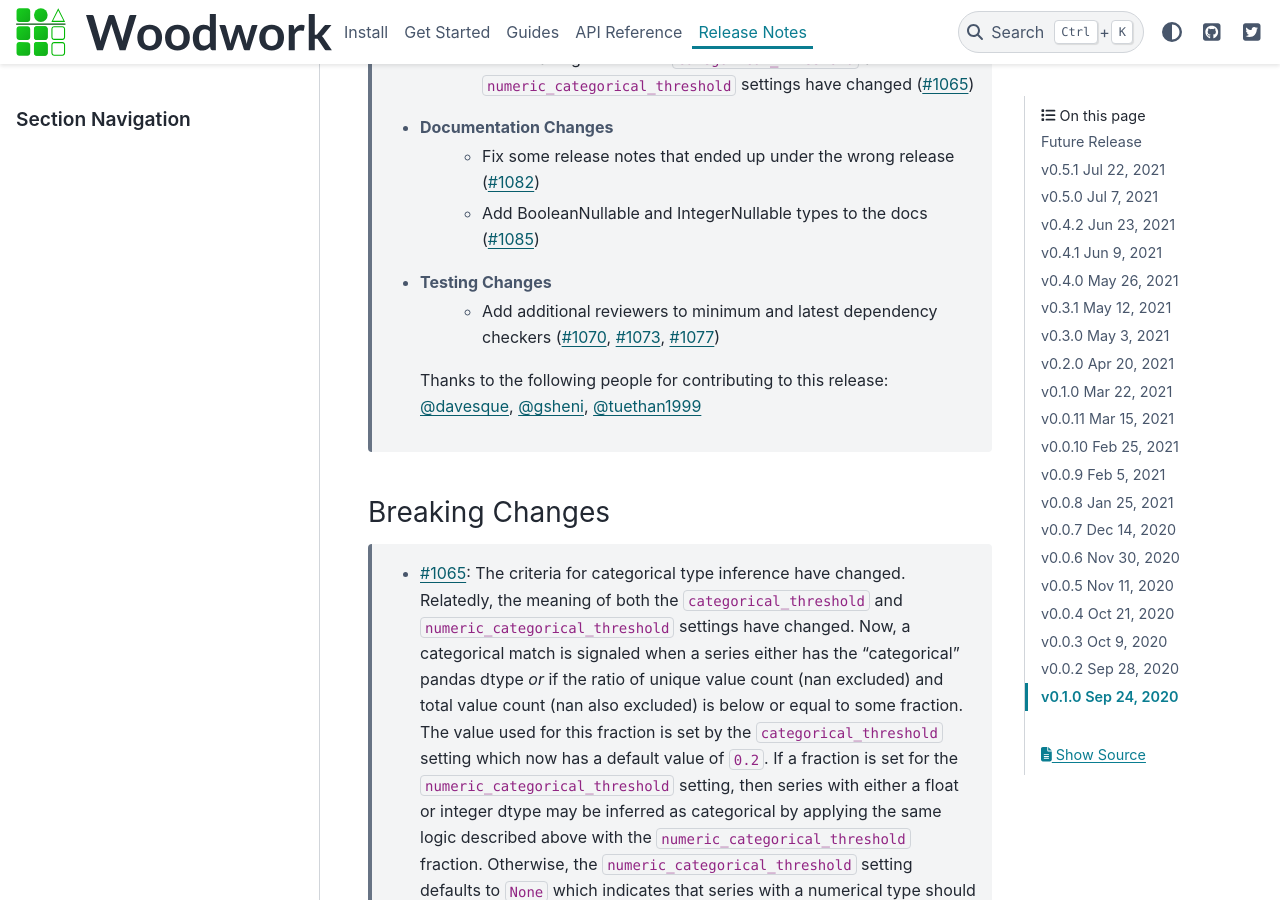
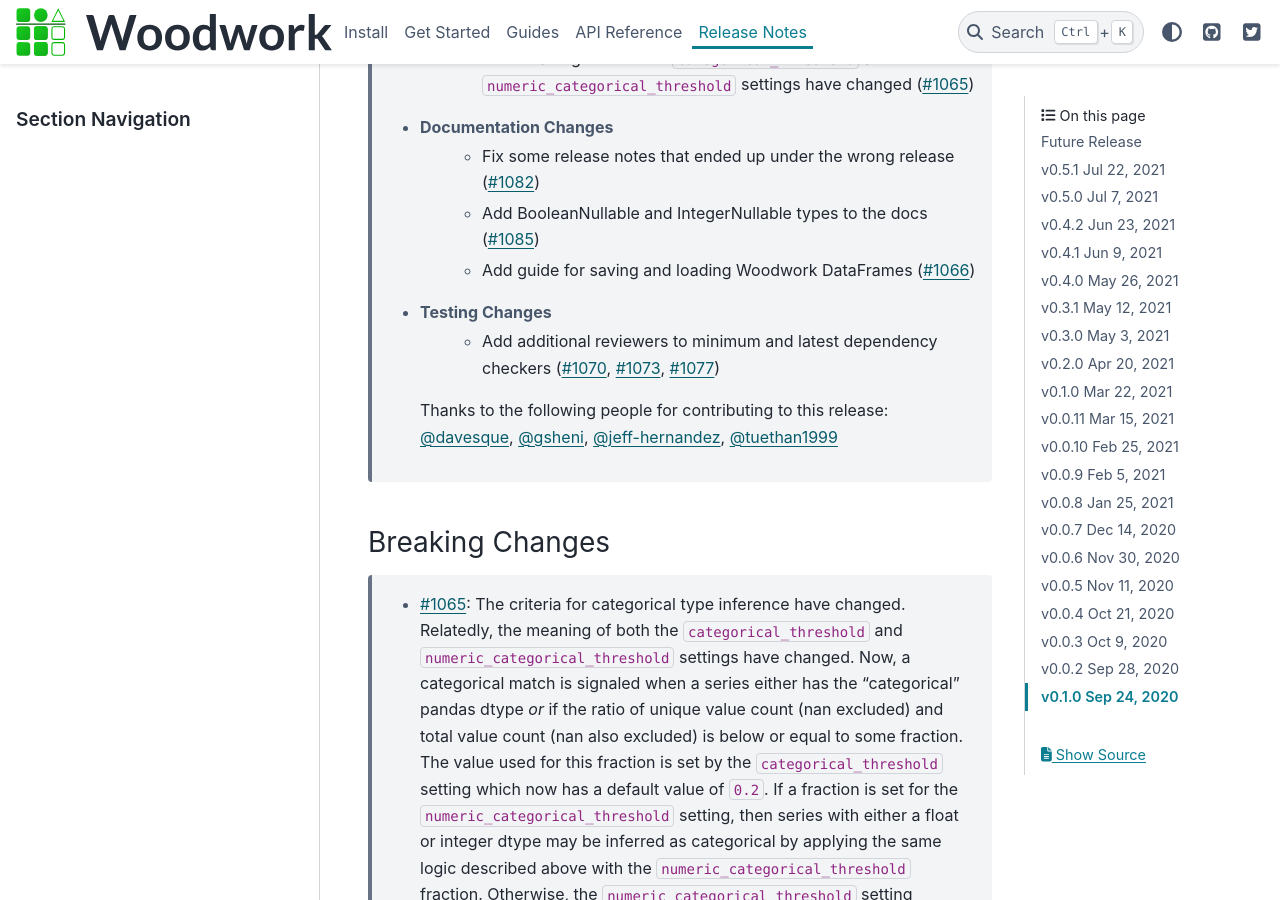
Before and after one commit to alteryx/woodwork, a Sphinx documentation site: the page built from docs/source/release_notes.rst, in a window 1280 px wide and 900 px high, scrolled down 382 px. Built offline with Sphinx 7.4.7 and the PyData theme 0.15.4, drawn with Linux system fonts in a browser that asks for light colours; comment, search, counter and statistics services are not loaded.

Commit message:
update release notes

```diff
--- a/docs/source/release_notes.rst
+++ b/docs/source/release_notes.rst
@@ -14,11 +14,12 @@ Future Release
   * Documentation Changes
         * Fix some release notes that ended up under the wrong release (:pr:`1082`)
         * Add BooleanNullable and IntegerNullable types to the docs (:pr:`1085`)
+        * Add guide for saving and loading Woodwork DataFrames (:pr:`1066`)
   * Testing Changes
         * Add additional reviewers to minimum and latest dependency checkers (:pr:`1070`, :pr:`1073`, :pr:`1077`)
 
     Thanks to the following people for contributing to this release:
-    :user:`davesque`, :user:`gsheni`, :user:`tuethan1999`
+    :user:`davesque`, :user:`gsheni`, :user:`jeff-hernandez`, :user:`tuethan1999`
 
 Breaking Changes
 ++++++++++++++++
```
